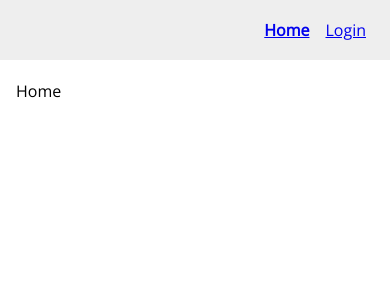
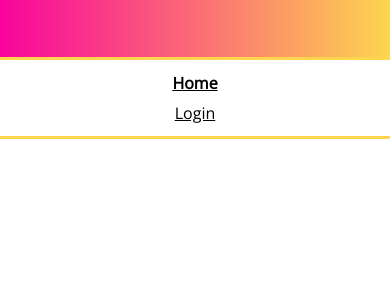
Before and after one commit to arandajm/styled-components, a React (Create React App) app: page / in a window 390 px wide. Shown: the top 300 px of the page. Built offline with nearby package versions, Linux system fonts and the light colour scheme.

Commit message:
Media queries using styled components

```diff
--- a/src/components/common/Header.js
+++ b/src/components/common/Header.js
@@ -10,19 +10,33 @@
   padding: 0 16px;
   position: fixed;
   top: 0;
-  background: #eee;
+  /* background: #eee; */
+  background-image: linear-gradient(to right, #f8049c, #fdd54f);
+  border-bottom: 3px solid #fdd54f;
 `;
 
 const Menu = styled.nav`
-  display: flex;
-  position: relative;
-  width: initial;
-  border-bottom: none;
-  margin: auto 0 auto auto;
+  display: block;
   font-family: "Open Sans";
-  background: none;
-  left: initial;
-  top: initial;
+  position: absolute;
+  width: 100%;
+  top: 60px;
+  left: 0;
+  padding: 8px;
+  box-sizing: border-box;
+  border-bottom: 3px solid #fdd54f;
+  background: white;
+
+  @media (min-width: 768px) {
+    display: flex;
+    background: none;
+    left: initial;
+    top: initial;
+    position: relative;
+    width: initial;
+    border-bottom: none;
+    margin: auto 0 auto auto;
+  }
 `;
 
 const Link = ({ isActive, children, ...props }) => (
@@ -31,12 +45,13 @@
 
 // Styling normal React components + extending existing styled component styles
 const StyledLink = styled(Link)`
+  box-sizing: border-box;
+  color: black;
+  display: block;
+  font-weight: ${(props) => (props.isActive ? "bold" : "normal")};
+  margin: auto 0;
   padding: 4px 8px;
-  display: block;
   text-align: center;
-  box-sizing: border-box;
-  margin: auto 0;
-  font-weight: ${(props) => (props.isActive ? "bold" : "normal")};
 `;
 
 export const Header = () => {
```
